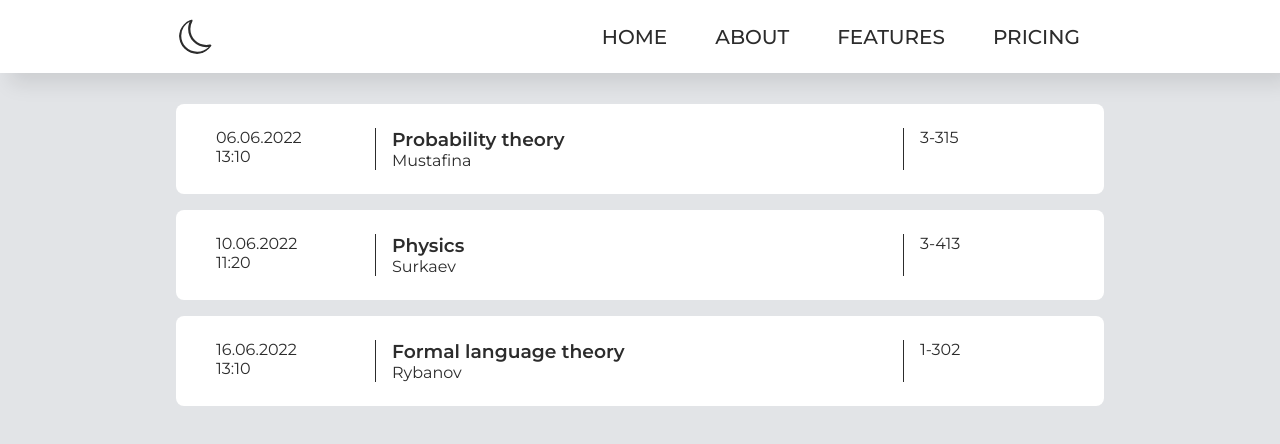
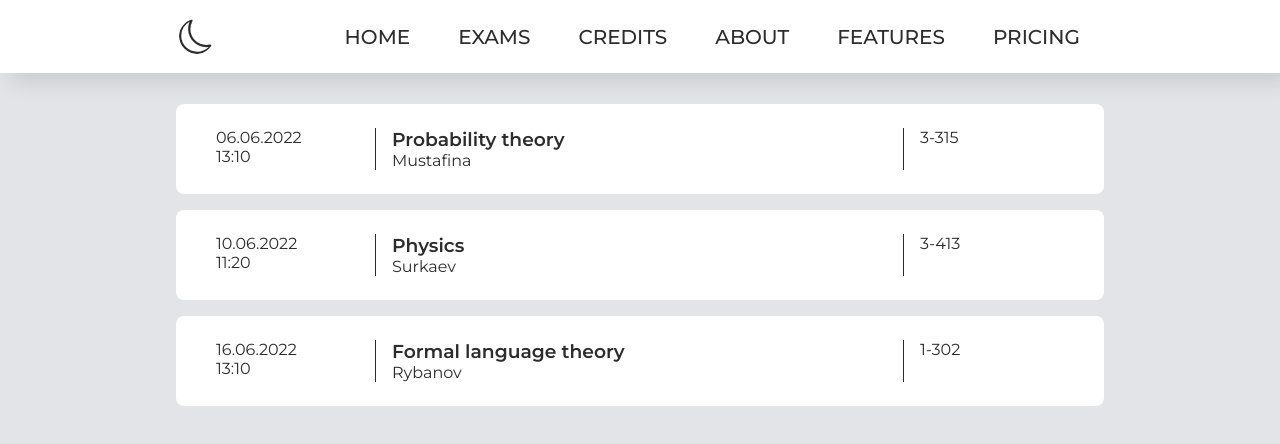
Before and after one commit to Andrew-Sem/next-site, a Next.js app: page /exams in a window 1280 px wide. Shown: the top 444 px of the page. Built offline with nearby package versions, Linux system fonts and the light colour scheme.

Commit message:
added links to new pages

```diff
--- a/components/MainLayout/MainLayout.js
+++ b/components/MainLayout/MainLayout.js
@@ -9,6 +9,8 @@ import ThemeSwitcher from "../UI/ThemeSwitcher/ThemeSwitcher";
 export default function MainLayout({ children, title = "Next App" }) {
   const links = [
     { title: "Home", href: "/" },
+    { title: "Exams", href: "/exams" },
+    { title: "Credits", href: "/credits" },
     { title: "About", href: "/about" },
     { title: "Features", href: "/features" },
     { title: "Pricing", href: "/pricing" },
```
